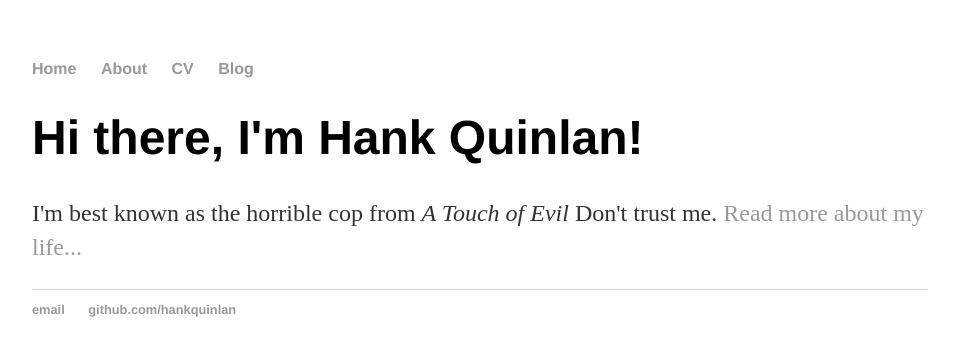
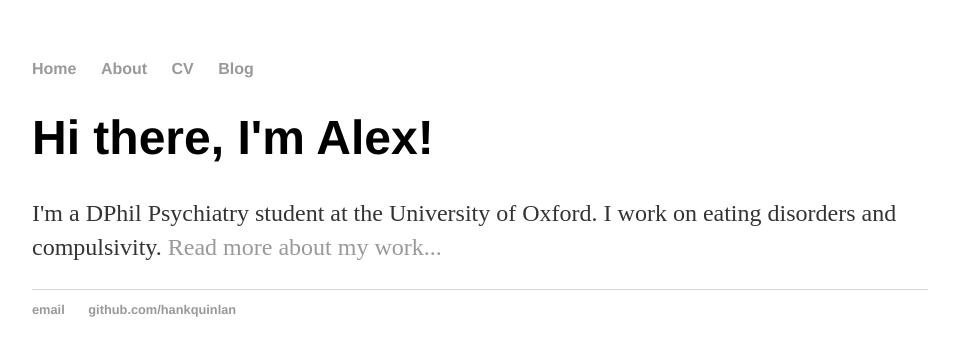
Before and after one commit to apike02/apike02.github.io, a Jekyll site: the page built from index.html, in a window 1280 px wide. Shown: the top 356 px of the page, without its empty margins (160-1115 px from the left). Built offline with Jekyll 4.4.1, drawn with Linux system fonts in a browser that asks for light colours.

Commit message:
Update index.html

```diff
--- a/index.html
+++ b/index.html
@@ -1,8 +1,8 @@
 ---
 layout: default
-title: Hank Quinlan, Horrible Cop
+title: Alexandra Pike's website
 ---
 <div class="blurb">
-	<h1>Hi there, I'm Hank Quinlan!</h1>
-	<p>I'm best known as the horrible cop from <em>A Touch of Evil</em> Don't trust me. <a href="/about">Read more about my life...</a></p>
+	<h1>Hi there, I'm Alex!</h1>
+	<p>I'm a DPhil Psychiatry student at the University of Oxford. I work on eating disorders and compulsivity. <a href="/about">Read more about my work...</a></p>
 </div><!-- /.blurb -->
```
